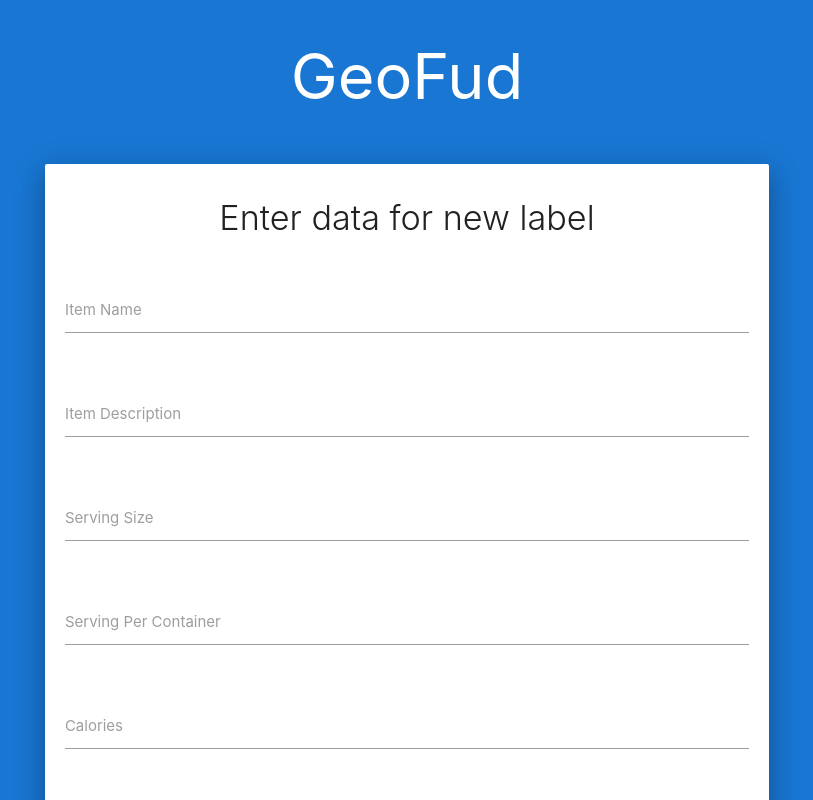
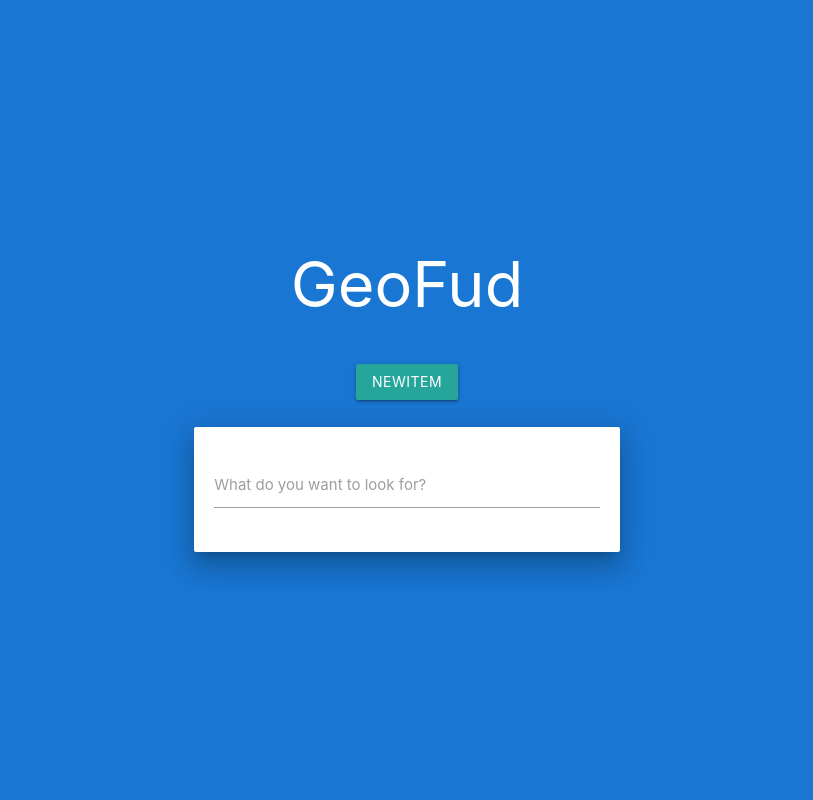
Before and after one commit to mszire/geofud, a React (Create React App) app: page / in a window 1280 px wide. Shown: the top 800 px of the page, without its empty margins (233-1046 px from the left). Built offline with nearby package versions, Linux system fonts and the light colour scheme.

Commit message:
link table and search and new item

```diff
--- a/src/App.js
+++ b/src/App.js
@@ -2,37 +2,30 @@ import React, { Component } from 'react';
 import ReactDOM from 'react-dom';
 import './App.css';
 import './materialize.min.js';
-
-
-// class Item extends Component {
-//     // constructor(props){
-//     //     this.state = {value: ''};
-//     //     this.handleChange = this.handleChange.bind(this);
-//     // }
-
-
-//     // handleChange(v){
-//     //     this.setState({value: v});
-//     // }
-
-//     render() {
-//         return (
-//             <p>You searched for {this.props.name}.</p>
-//         );
-//     }
-// }
-
+import Table from './Table';
+import Form from './Form';
 
 
 class App extends Component {
 
+    // showResult(event) {
+    //     const elem = (
+    //         <p>You searched for {event.target.value}.</p>
+    //     );
+
+    //     ReactDOM.render(elem, document.getElementById('result-view'));
+    // }
+
+
+
     showResult(event) {
-        const elem = (
-            <p>You searched for {event.target.value}.</p>
-        );
+        ReactDOM.render(<Table name={event.target.value}/>, document.getElementById('result-view'));
+    }
 
-        ReactDOM.render(elem, document.getElementById('result-view'));
+    showNewItem(event) {
+        ReactDOM.render(<Form />, document.getElementById('root'));
     }
+
 
     render() {
         return (
@@ -43,6 +36,10 @@ class App extends Component {
                     <div className="row">
                         <h1 className="col s12 header white-text ">GeoFud</h1>
 
+                    </div>
+
+                    <div className="row">
+                        <div className="btn" onClick={this.showNewItem}>NewItem</div>
                     </div>
 
                     <div className="row">
--- a/src/Form.js
+++ b/src/Form.js
@@ -2,7 +2,7 @@ import React, { Component } from 'react';
 import ReactDOM from 'react-dom';
 import './App.css';
 import './materialize.min.js';
-
+import App from './App';
 
 
 
@@ -10,13 +10,11 @@ import './materialize.min.js';
 
 class Form extends Component {
 
-    // showResult(event) {
-    //     const elem = (
-    //         <p>You searched for {event.target.value}.</p>
-    //     );
 
-    //     ReactDOM.render(elem, document.getElementById('result-view'));
-    // }
+    showSearch(event) {
+        ReactDOM.render(<App />, document.getElementById('root'));
+    }
+
 
     render() {
         return (
@@ -27,6 +25,10 @@ class Form extends Component {
                     <div className="row">
                         <h1 className="col s12 header white-text ">GeoFud</h1>
 
+                    </div>
+
+                    <div className="row">
+                        <div className="btn" onClick={this.showSearch}>Search</div>
                     </div>
 
                     <div className="row">
--- a/src/index.js
+++ b/src/index.js
@@ -4,10 +4,10 @@ import ReactDOM from 'react-dom';
 import './materialize.min.css';
 //import './materialize.min.js';
 import App from './App';
-import Form from './Form';
+//import Form from './Form';
 import * as serviceWorker from './serviceWorker';
 
-ReactDOM.render(<Form />, document.getElementById('root'));
+ReactDOM.render(<App />, document.getElementById('root'));
 
 // If you want your app to work offline and load faster, you can change
 // unregister() to register() below. Note this comes with some pitfalls.
```
